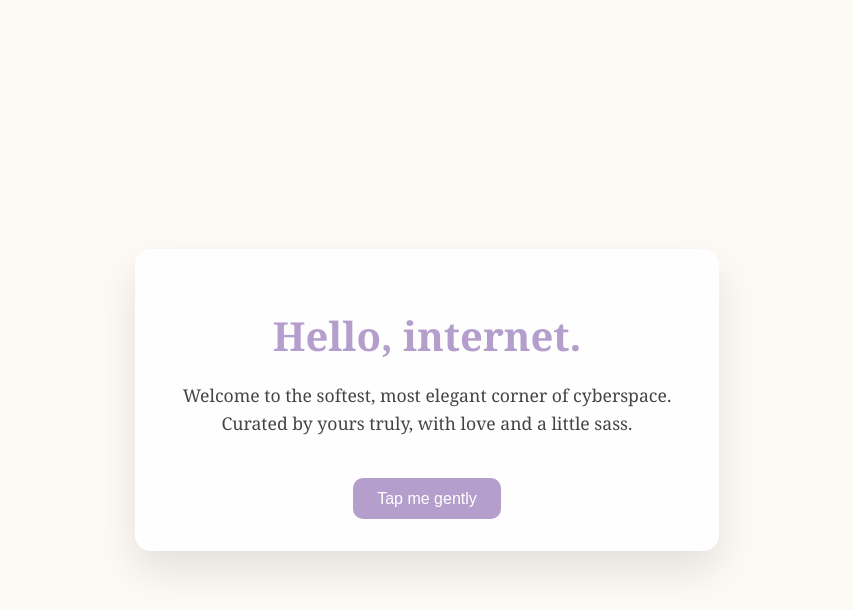
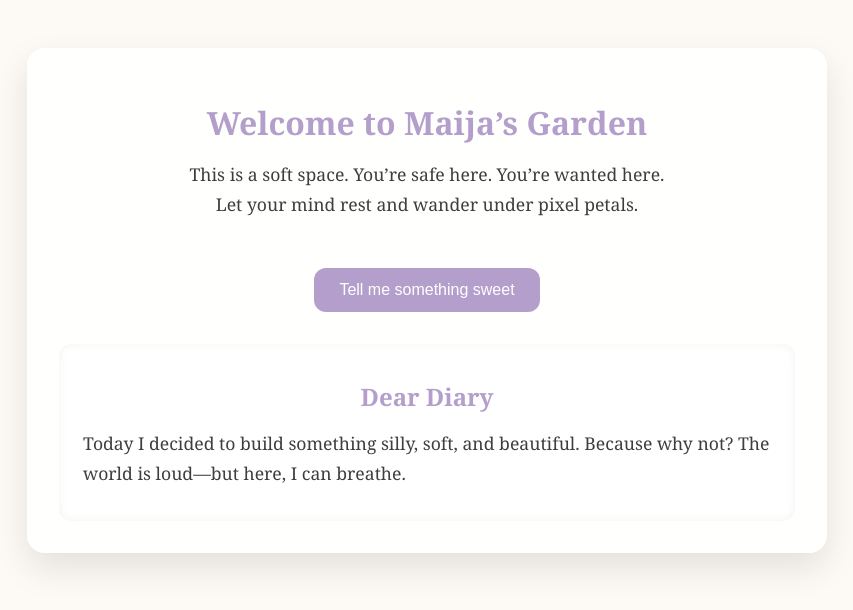
Before and after one commit to bowjiwa/testing, a plain HTML site: page index.html in a window 1280 px wide. Shown: the whole page, without its empty margins (213-1066 px from the left). Drawn offline with Linux system fonts and the light colour scheme.

Commit message:
Update index.html
gugugaga

```diff
--- a/index.html
+++ b/index.html
@@ -3,73 +3,135 @@
 <head>
   <meta charset="UTF-8" />
   <meta name="viewport" content="width=device-width, initial-scale=1.0"/>
-  <title>Maija’s Testing Little Page</title>
+  <title>Maija’s Garden</title>
   <style>
     :root {
       --bg: #fdfaf6;
       --accent: #b49fcc;
-      --text: #444;
-      --card-bg: #ffffffdd;
+      --text: #3e3e3e;
+      --card-bg: rgba(255, 255, 255, 0.85);
+      --flower: #e6c6ff;
+    }
+
+    * {
+      box-sizing: border-box;
     }
 
     body {
       margin: 0;
       padding: 0;
+      background-color: var(--bg);
       font-family: 'Georgia', serif;
-      background-color: var(--bg);
       color: var(--text);
       display: flex;
-      justify-content: center;
+      flex-direction: column;
       align-items: center;
-      height: 100vh;
+      justify-content: flex-start;
+      min-height: 100vh;
+      overflow-x: hidden;
+      position: relative;
     }
 
-    .card {
-      background-color: var(--card-bg);
-      padding: 2rem 3rem;
-      border-radius: 16px;
-      box-shadow: 0 20px 40px rgba(0,0,0,0.1);
+    h1, h2 {
+      color: var(--accent);
       text-align: center;
-      max-width: 500px;
+      margin-bottom: 0.5rem;
     }
 
-    h1 {
-      font-size: 2.5rem;
-      margin-bottom: 0.5rem;
-      color: var(--accent);
+    .container {
+      margin-top: 3rem;
+      max-width: 800px;
+      padding: 2rem;
+      background-color: var(--card-bg);
+      border-radius: 18px;
+      box-shadow: 0 15px 35px rgba(0,0,0,0.1);
+      text-align: center;
+      position: relative;
+      z-index: 1;
     }
 
     p {
       font-size: 1.1rem;
-      line-height: 1.6;
+      line-height: 1.7;
+      margin: 1rem 0;
     }
 
     button {
-      margin-top: 1.5rem;
-      padding: 0.7rem 1.5rem;
+      margin-top: 2rem;
+      padding: 0.8rem 1.6rem;
       background-color: var(--accent);
       color: white;
       border: none;
-      border-radius: 10px;
+      border-radius: 12px;
       font-size: 1rem;
       cursor: pointer;
-      transition: all 0.3s ease;
+      transition: background 0.3s ease, transform 0.3s ease;
     }
 
     button:hover {
+      background-color: #9c7bbf;
       transform: scale(1.05);
-      background-color: #9e88b5;
+    }
+
+    .journal {
+      text-align: left;
+      margin-top: 2rem;
+      background-color: #ffffffc2;
+      padding: 1rem 1.5rem;
+      border-radius: 12px;
+      box-shadow: inset 0 0 10px rgba(0,0,0,0.05);
+    }
+
+    .flower {
+      position: absolute;
+      top: -40px;
+      left: 50%;
+      width: 20px;
+      height: 20px;
+      background-color: var(--flower);
+      border-radius: 50%;
+      animation: float 6s infinite ease-in-out;
+      opacity: 0.3;
+      transform: translateX(-50%);
+    }
+
+    @keyframes float {
+      0% { transform: translateX(-50%) translateY(0); }
+      50% { transform: translateX(-50%) translateY(25px); }
+      100% { transform: translateX(-50%) translateY(0); }
+    }
+
+    @media (max-width: 600px) {
+      .container {
+        margin: 2rem 1rem;
+        padding: 1.5rem;
+      }
+
+      p {
+        font-size: 1rem;
+      }
+
+      button {
+        font-size: 0.95rem;
+      }
     }
   </style>
 </head>
 <body>
-  <div class="card">
-    <h1>Hello, internet.</h1>
-    <p>
-      Welcome to the softest, most elegant corner of cyberspace.<br />
-      Curated by yours truly, with love and a little sass.
-    </p>
-    <button onclick="alert('You are art.')">Tap me gently</button>
+  <div class="flower"></div>
+  <div class="container">
+    <h1>Welcome to Maija’s Garden</h1>
+    <p>This is a soft space. You’re safe here. You’re wanted here. <br>
+      Let your mind rest and wander under pixel petals.</p>
+    <button onclick="alert('You’re glowing, don’t hide it.')">Tell me something sweet</button>
+
+    <div class="journal">
+      <h2>Dear Diary</h2>
+      <p>
+        Today I decided to build something silly, soft, and beautiful.
+        Because why not? The world is loud—but here, I can breathe.
+      </p>
+    </div>
   </div>
 </body>
 </html>
```
